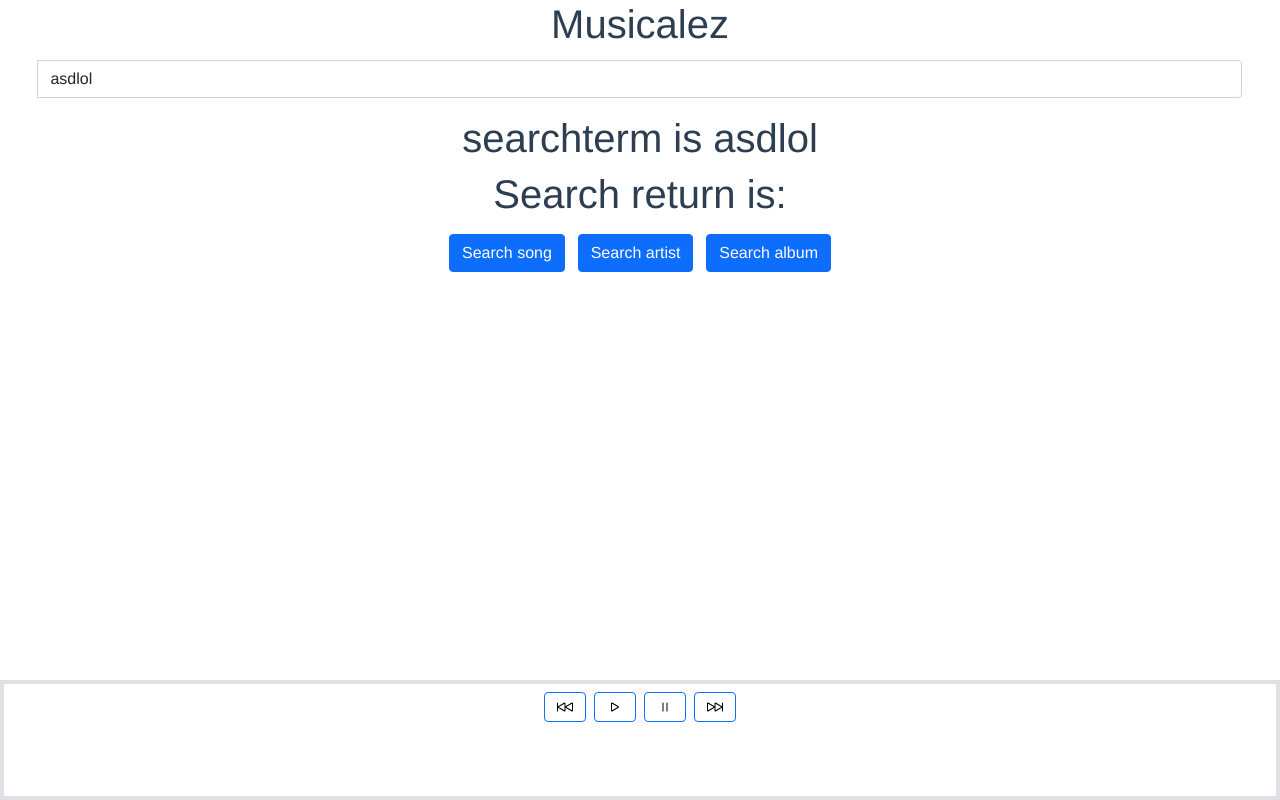
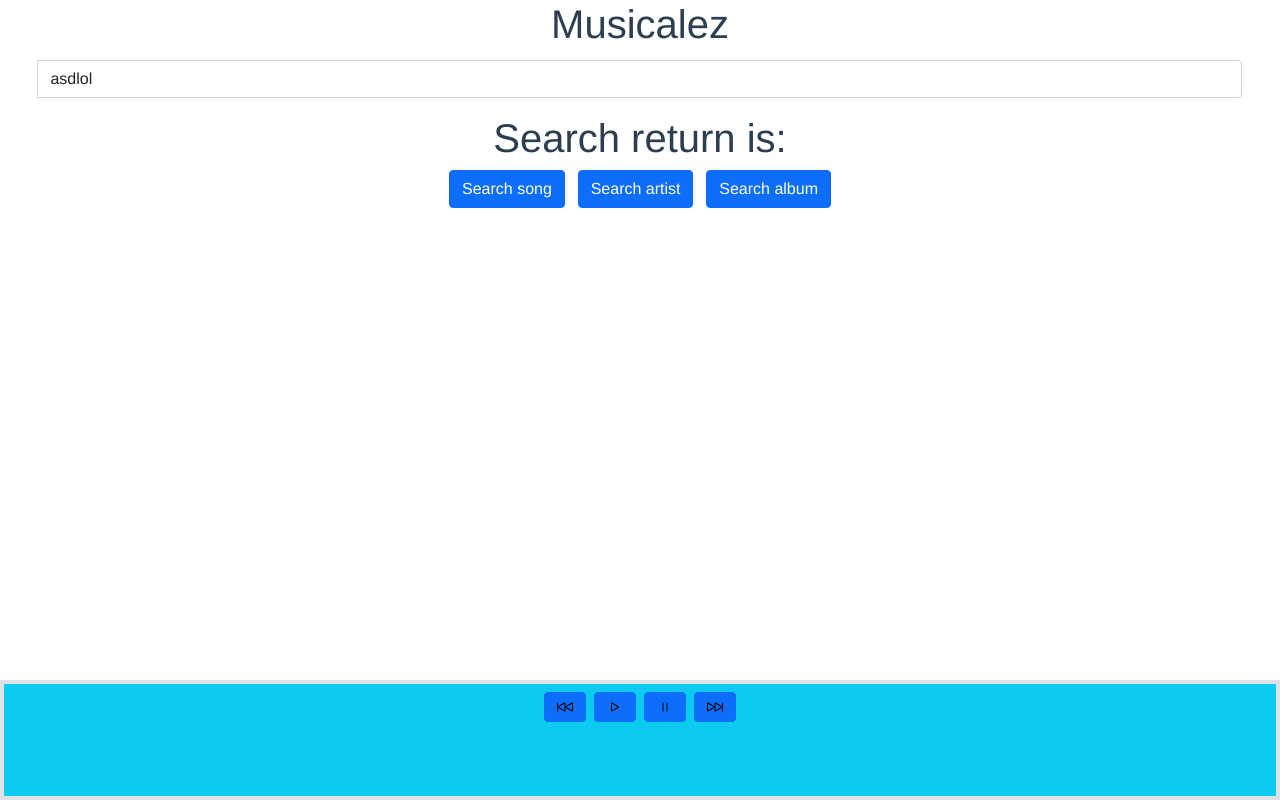
Before and after one commit to JohanRova/audio-projectoz, a Vue app: page /home in a window 1280 px wide. Built offline with nearby package versions, Linux system fonts and the light colour scheme.

Commit message:
fixed some search results. fixed looping list.

```diff
--- a/src/store/index.js
+++ b/src/store/index.js
@@ -5,7 +5,7 @@ const store = createStore({
         searchResult: []
     },
     mutations:{
-        setName(state, x){
+        setSearch(state, x){
             state.searchResult = x
         }
     },
--- a/src/views/home.vue
+++ b/src/views/home.vue
@@ -12,13 +12,12 @@
       aria-describedby="basic-addon1"
     />
   </div>
-  <h1>searchterm is {{ searchterm }}</h1>
   <h1>Search return is:</h1>
-  <ul id="array-rendering">
-    <li v-for="item in this.$store.state.searchResult" v-bind:key="item.id">
+  <ol id="array-rendering" class="list-group">
+    <li v-for="item in this.$store.state.searchResult.content" v-bind:key="item.id">
       <p>{{ item.name }}</p>
     </li>
-  </ul>
+  </ol>
   <!--<p>{{ this.$store.state.searchResult.content }}</p>-->
 
   <div class="d-flex flex-row justify-content-center">
@@ -48,33 +47,33 @@
     </button>
   </div>
 
-  <div class="fixed-bottom border border-4" style="height: 15vh">
+  <div class="fixed-bottom border border-4 bg-info" style="height: 15vh">
     <div>
       <div class="d-flex justify-content-center" style="padding-top: 1vh">
         <button
           type="button"
-          class="btn btn-outline-primary mx-1"
+          class="btn btn-outline-primary mx-1 bg-primary"
           style="display: flex"
         >
           <img src="/src/icons/skip-backward.svg" />
         </button>
         <button
           type="button"
-          class="btn btn-outline-primary mx-1"
+          class="btn btn-outline-primary mx-1 bg-primary"
           style="display: flex"
         >
           <img src="/src/icons/play.svg" />
         </button>
         <button
           type="button"
-          class="btn btn-outline-primary mx-1"
+          class="btn btn-outline-primary mx-1 bg-primary"
           style="display: flex"
         >
           <img src="/src/icons/pause.svg" />
         </button>
         <button
           type="button"
-          class="btn btn-outline-primary mx-1"
+          class="btn btn-outline-primary mx-1 bg-primary"
           style="display: flex"
         >
           <img src="/src/icons/skip-forward.svg" />
@@ -107,7 +106,7 @@ export default {
         "https://yt-music-api.herokuapp.com/api/yt/songs/" + searchFor
       );
       //this.searchResult = await rawResponse.json();
-      this.$store.commit("setName", await rawResponse.json());
+      this.$store.commit("setSearch", await rawResponse.json());
       console.log(this.$store.state.searchResult);
     },
     async searchAlbum(searchFor) {
```
